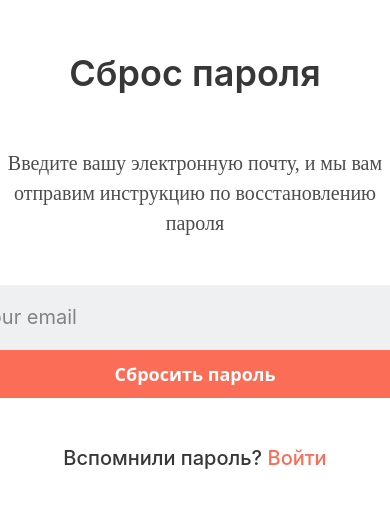
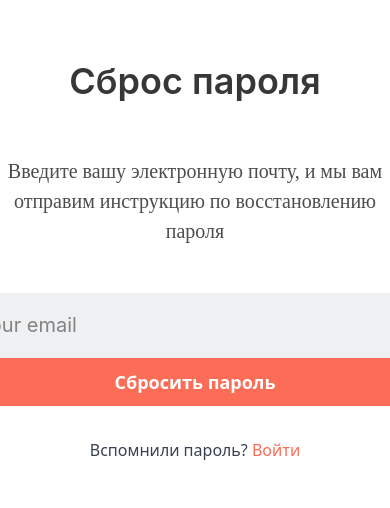
Before and after one commit to Jabryker/Market, a React (Create React App) app: page /password-reset in a window 390 px wide. Shown: the part 164-672 px from the top of the page. Built offline with nearby package versions, Linux system fonts and the light colour scheme; no server answers.

Commit message:
add tailwind styles

```diff
--- a/src/components/atoms/HelpText/HelpText.tsx
+++ b/src/components/atoms/HelpText/HelpText.tsx
@@ -1,14 +1,13 @@
-import { FC } from "react";
+import React, { FC } from "react";
 import { Link } from "react-router-dom";
 import { IHelpTextProps } from "./HelpText.interface";
-import styles from "./HelpText.module.scss";
 
 export const HelpText: FC<IHelpTextProps> = ({ children, linkTo, linkText }) => {
   return (
-    <div className={styles.containerHelperText}>
-      <p className={styles.Text}>
+    <div className="mt-8 md:mt-12">
+      <p className="text-base md:text-lg font-medium text-gray-700">
         {children}{" "}
-        <Link to={linkTo} className={styles.LinkColor}>
+        <Link to={linkTo} className="text-[#fb6d56] font-medium">
           {linkText}
         </Link>
       </p>
```
